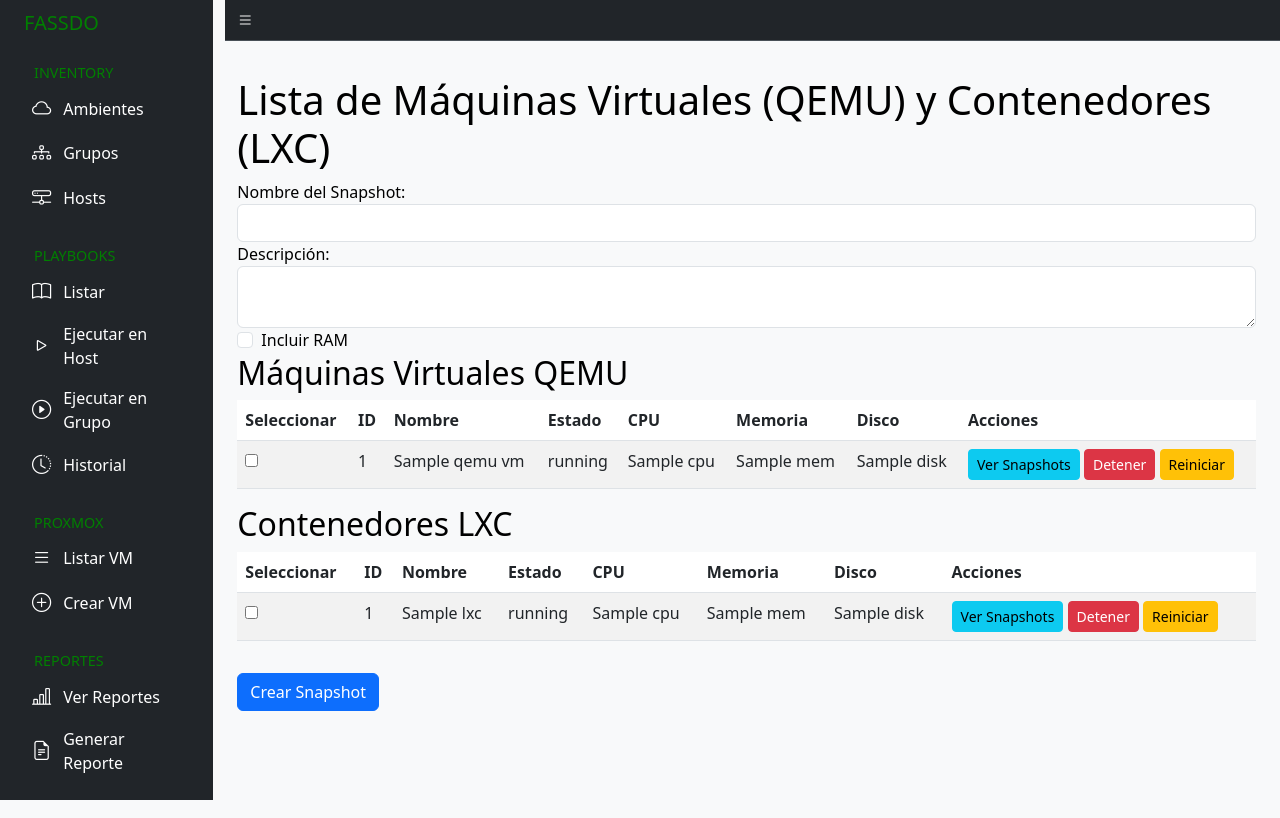
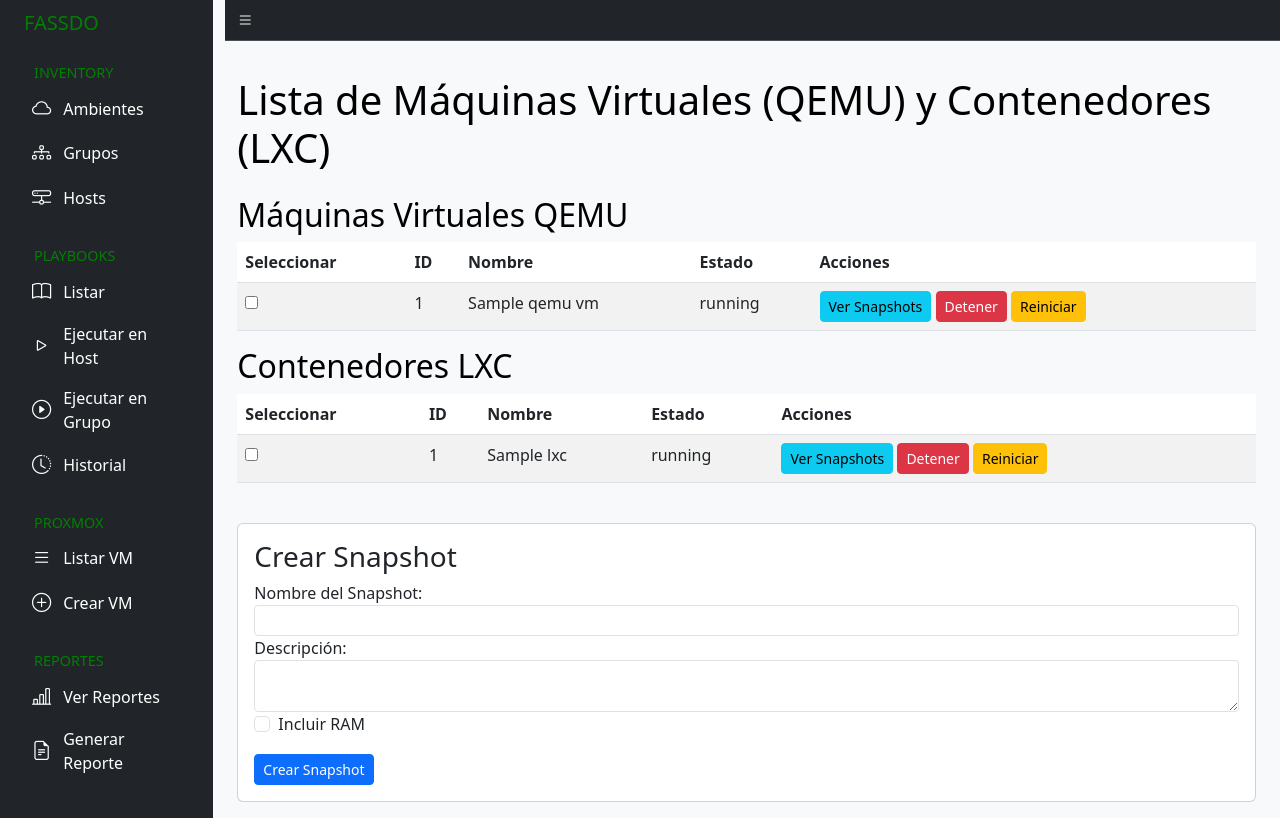
Before and after one commit to htheran/fassdo, a Django app: template templates/proxmox_app/list_vms.html in a window 1280 px wide. Run offline with Django 5.2, Linux system fonts and the light colour scheme; the template is opened without the code that fills it: most values are stand-ins (such as "Sample title", 1, 10 or a date in 2020); some libraries are stand-ins or nearby versions.

Commit message:
Se agrega paginación a la lista de vm, y se elimina de la vista los datos de cpu, ram y disco, ya que no se muestran correctamente

```diff
--- a/templates/proxmox_app/list_vms.html
+++ b/templates/proxmox_app/list_vms.html
@@ -1,23 +1,9 @@
 {% extends "base/base.html" %}
 
 {% block content %}
-<h1>Lista de Máquinas Virtuales (QEMU) y Contenedores (LXC)</h1>
+<h1 class="mb-4">Lista de Máquinas Virtuales (QEMU) y Contenedores (LXC)</h1>
 
-<form method="POST" action="{% url 'create_snapshot' %}">
-    {% csrf_token %}
-    <div class="form-group">
-        <label for="snapshot_name">Nombre del Snapshot:</label>
-        <input type="text" name="snapshot_name" class="form-control" required>
-    </div>
-    <div class="form-group">
-        <label for="description">Descripción:</label>
-        <textarea name="description" class="form-control"></textarea>
-    </div>
-    <div class="form-check">
-        <input type="checkbox" class="form-check-input" name="include_ram" id="include_ram">
-        <label class="form-check-label" for="include_ram">Incluir RAM</label>
-    </div>
-
+<div class="table-responsive">
     <h2>Máquinas Virtuales QEMU</h2>
     <table class="table table-striped">
         <thead>
@@ -26,9 +12,6 @@
                 <th>ID</th>
                 <th>Nombre</th>
                 <th>Estado</th>
-                <th>CPU</th>
-                <th>Memoria</th>
-                <th>Disco</th>
                 <th>Acciones</th>
             </tr>
         </thead>
@@ -40,9 +23,6 @@
                 <td>{{ vm.vmid }}</td>
                 <td>{{ vm.name }}</td>
                 <td>{{ vm.status }}</td>
-                <td>{{ vm.cpu }}</td>
-                <td>{{ vm.mem }}</td>
-                <td>{{ vm.disk }}</td>
                 <td>
                     <a href="{% url 'list_snapshots' vm.vmid %}" class="btn btn-info btn-sm">Ver Snapshots</a>
                     {% if vm.status == 'running' %}
@@ -55,11 +35,33 @@
             </tr>
             {% endfor %}
             {% else %}
-            <tr><td colspan="8">No hay VMs QEMU.</td></tr>
+            <tr><td colspan="5">No hay VMs QEMU.</td></tr>
             {% endif %}
-
         </tbody>
     </table>
+
+    <!-- Paginación para las VMs QEMU -->
+    {% if qemu_vms.has_other_pages %}
+    <nav>
+        <ul class="pagination">
+            {% if qemu_vms.has_previous %}
+            <li class="page-item">
+                <a class="page-link" href="?page_qemu={{ qemu_vms.previous_page_number }}">Anterior</a>
+            </li>
+            {% endif %}
+            {% for num in qemu_vms.paginator.page_range %}
+            <li class="page-item {% if qemu_vms.number == num %}active{% endif %}">
+                <a class="page-link" href="?page_qemu={{ num }}">{{ num }}</a>
+            </li>
+            {% endfor %}
+            {% if qemu_vms.has_next %}
+            <li class="page-item">
+                <a class="page-link" href="?page_qemu={{ qemu_vms.next_page_number }}">Siguiente</a>
+            </li>
+            {% endif %}
+        </ul>
+    </nav>
+    {% endif %}
 
     <h2>Contenedores LXC</h2>
     <table class="table table-striped">
@@ -69,9 +71,6 @@
                 <th>ID</th>
                 <th>Nombre</th>
                 <th>Estado</th>
-                <th>CPU</th>
-                <th>Memoria</th>
-                <th>Disco</th>
                 <th>Acciones</th>
             </tr>
         </thead>
@@ -83,9 +82,6 @@
                 <td>{{ lxc.vmid }}</td>
                 <td>{{ lxc.name }}</td>
                 <td>{{ lxc.status }}</td>
-                <td>{{ lxc.cpu }}</td>
-                <td>{{ lxc.mem }}</td>
-                <td>{{ lxc.disk }}</td>
                 <td>
                     <a href="{% url 'list_snapshots' lxc.vmid %}" class="btn btn-info btn-sm">Ver Snapshots</a>
                     {% if lxc.status == 'running' %}
@@ -98,12 +94,56 @@
             </tr>
             {% endfor %}
             {% else %}
-            <tr><td colspan="8">No hay contenedores LXC.</td></tr>
+            <tr><td colspan="5">No hay contenedores LXC.</td></tr>
             {% endif %}
         </tbody>
     </table>
 
-    <button type="submit" class="btn btn-primary mt-3">Crear Snapshot</button>
+    <!-- Paginación para los contenedores LXC -->
+    {% if lxc_vms.has_other_pages %}
+    <nav>
+        <ul class="pagination">
+            {% if lxc_vms.has_previous %}
+            <li class="page-item">
+                <a class="page-link" href="?page_lxc={{ lxc_vms.previous_page_number }}">Anterior</a>
+            </li>
+            {% endif %}
+            {% for num in lxc_vms.paginator.page_range %}
+            <li class="page-item {% if lxc_vms.number == num %}active{% endif %}">
+                <a class="page-link" href="?page_lxc={{ num }}">{{ num }}</a>
+            </li>
+            {% endfor %}
+            {% if lxc_vms.has_next %}
+            <li class="page-item">
+                <a class="page-link" href="?page_lxc={{ lxc_vms.next_page_number }}">Siguiente</a>
+            </li>
+            {% endif %}
+        </ul>
+    </nav>
+    {% endif %}
+</div>
 
+<!-- Formulario de creación de snapshots -->
+<div class="card mt-4">
+    <div class="card-body">
+        <h3>Crear Snapshot</h3>
+        <form method="POST" action="{% url 'create_snapshot' %}">
+            {% csrf_token %}
+            <div class="form-group">
+                <label for="snapshot_name">Nombre del Snapshot:</label>
+                <input type="text" name="snapshot_name" class="form-control form-control-sm" required>
+            </div>
+            <div class="form-group">
+                <label for="description">Descripción:</label>
+                <textarea name="description" class="form-control form-control-sm"></textarea>
+            </div>
+            <div class="form-check">
+                <input type="checkbox" class="form-check-input" name="include_ram" id="include_ram">
+                <label class="form-check-label" for="include_ram">Incluir RAM</label>
+            </div>
+            <button type="submit" class="btn btn-primary btn-sm mt-3">Crear Snapshot</button>
         </form>
+    </div>
+</div>
+
 {% endblock %}
```
Also changed, not shown: proxmox_app/views.py (+24 -4 lines). Lines whose indentation alone changed are shown as unchanged.
